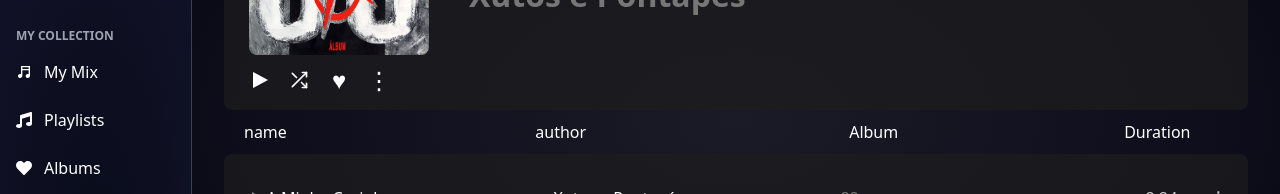
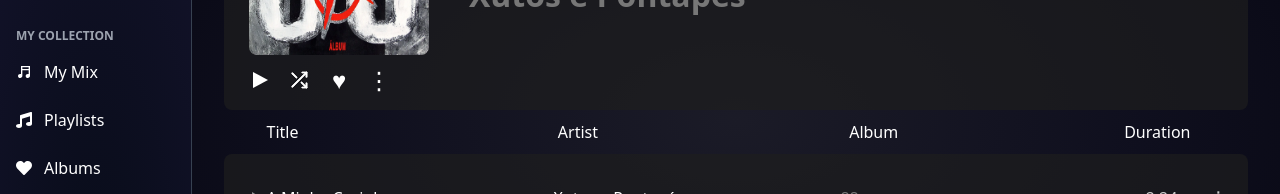
Before and after one commit to ManuelCPinto/IPM-Projeto, a Next.js app: page /player/playlist/1 in a window 1280 px wide. Shown: the part 265-459 px from the top of the page. Built offline with nearby package versions, Linux system fonts and the light colour scheme.

Commit message:
corrected some problems with names

```diff
--- a/src/app/player/playlist/[playlistId]/page.tsx
+++ b/src/app/player/playlist/[playlistId]/page.tsx
@@ -84,7 +84,22 @@
             <div className="playlist-play-triangle-icon"></div>
           </button>
           <button className="shuffle-button">
-            {/* Shuffle Icon */}
+            <svg
+              xmlns="http://www.w3.org/2000/svg"
+              width="20" height="20" /* Adjust size as needed */
+              viewBox="0 0 24 24"
+              fill="none"
+              stroke="currentColor"
+              strokeWidth="2"
+              strokeLinecap="round"
+              strokeLinejoin="round"
+            >
+              <polyline points="16 3 21 3 21 8"></polyline>
+              <line x1="4" y1="20" x2="21" y2="3"></line>
+              <polyline points="21 16 21 21 16 21"></polyline>
+              <line x1="15" y1="15" x2="21" y2="21"></line>
+              <line x1="4" y1="4" x2="9" y2="9"></line>
+            </svg>
           </button>
           <button className="playlist-like-button">♥</button>
           <button className="playlist-options-button">⋮</button>
@@ -93,8 +108,8 @@
       <div className="table-header-container">
         <div className="table-header-item">
           <div className="table-header-row">
-            <div className="table-header-name">name</div>
-            <div className="table-header-author">author</div>
+            <div className="table-header-title">Title</div>
+            <div className="table-header-artist">Artist</div>
             <div className="table-header-album">Album</div>
             <div className="table-header-duration">Duration</div>
           </div>
@@ -128,9 +143,10 @@
                   position: 'absolute',
                 }}
               >
+                <div className="popup-item">Add to Liked</div>
                 <div className="popup-item">Add to Playlist</div>
-                <div className="popup-item">Share</div>
-                <div className="popup-item">Remove</div>
+                <div className="popup-item">Review</div>
+                <div className="popup-item">Go to Artist</div>
               </div>
             )}
           </div>
--- a/src/app/player/playlist/[playlistId]/playlist.css
+++ b/src/app/player/playlist/[playlistId]/playlist.css
@@ -61,7 +61,7 @@
   }
 
   .table-header-title {
-    padding-left: 32.5px;
+    padding-left: 22.5px;
   }
 
   .table-header-artist {
@@ -142,7 +142,7 @@
   }
 
   .popup-menu {
-    background-color: #555;
+    background-color: #333;
     box-shadow: 0 4px 6px rgba(0, 0, 0, 0.1);
     z-index: 1000;
     border-radius: 4px;
@@ -160,5 +160,5 @@
   }
 
   .popup-item:hover {
-    background-color: #333;
+    background-color: #222;
   }
```
